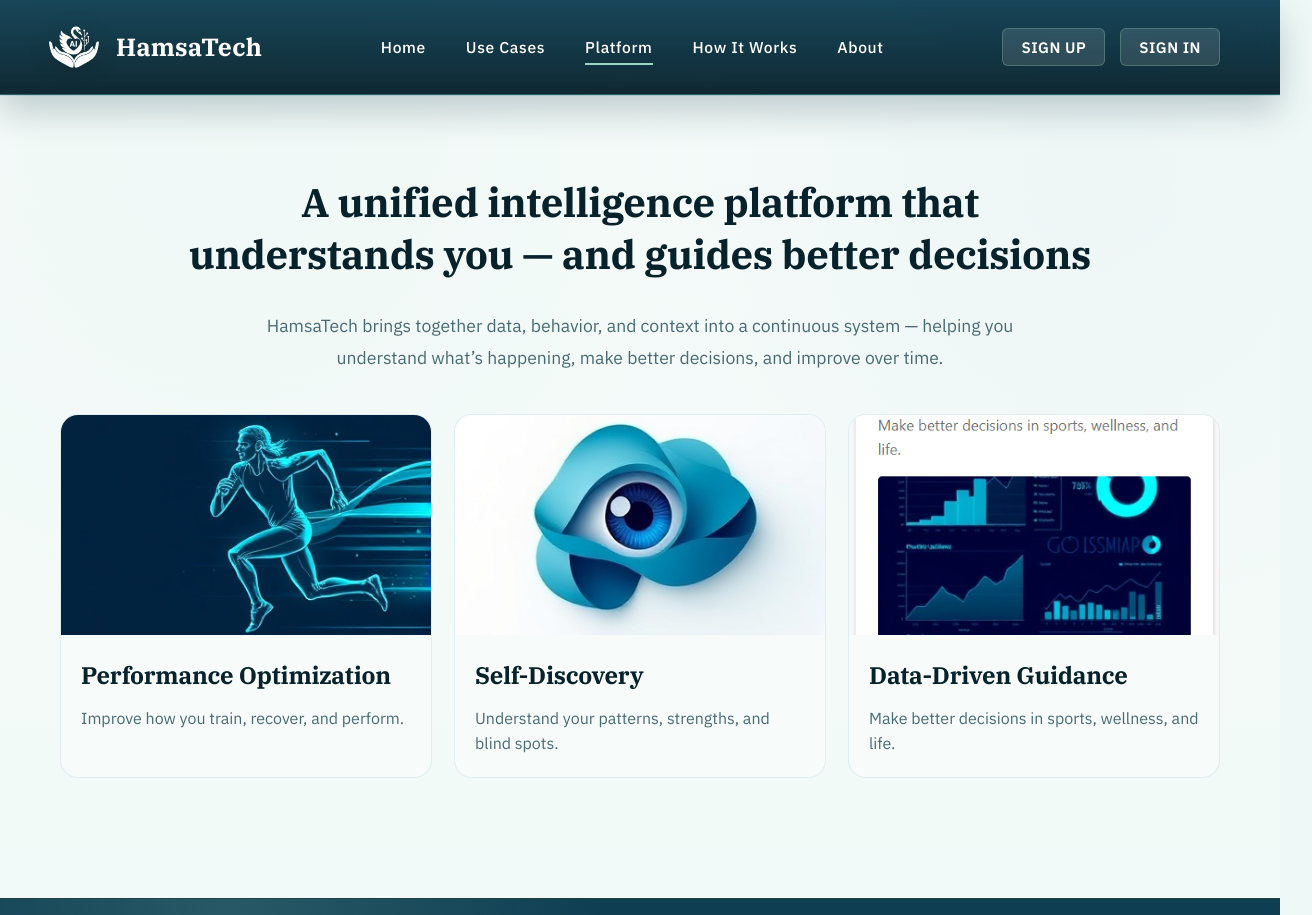
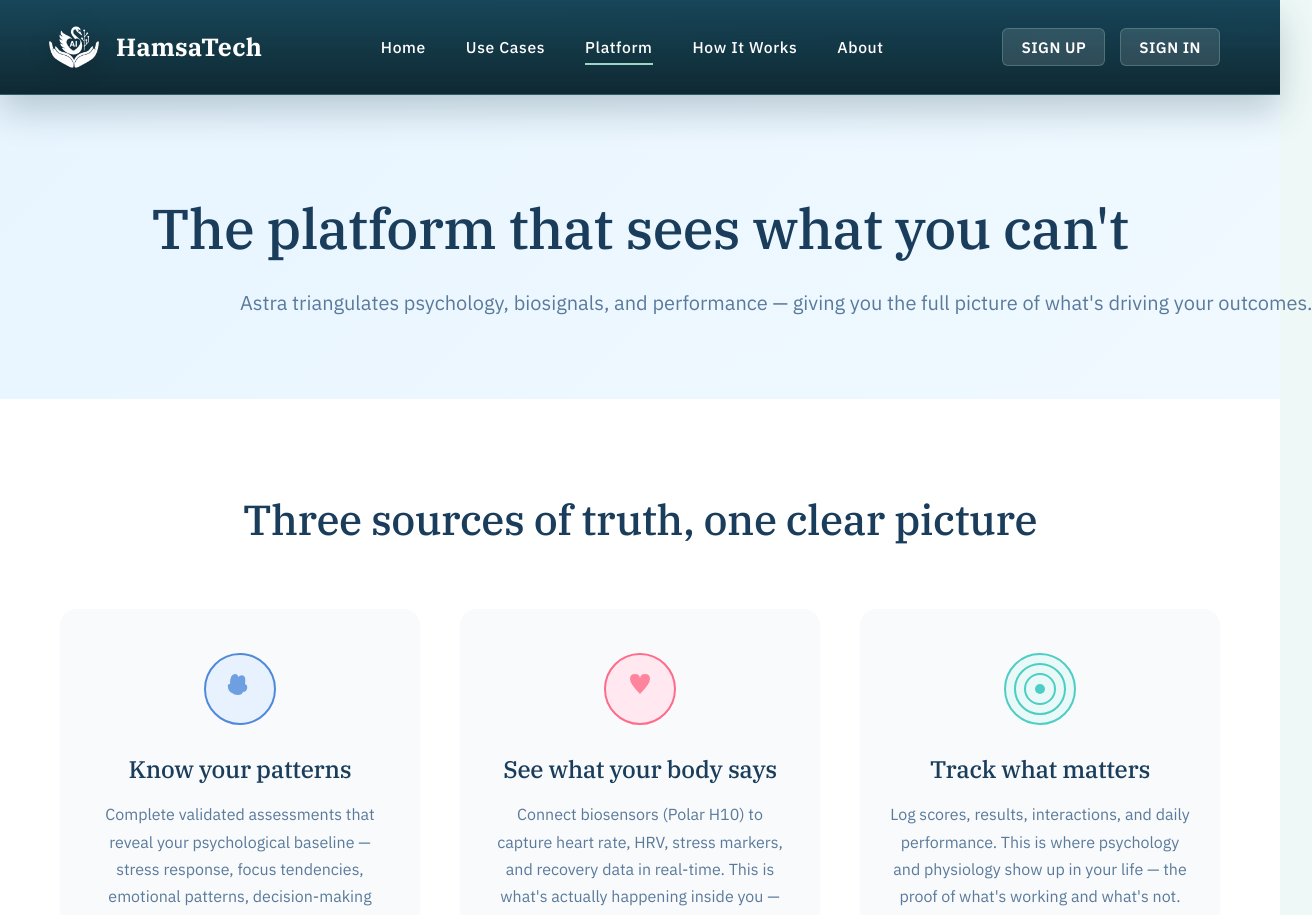
Before and after one commit to hamsatechai-netizen/hamsatech-website, a React (Vite) app: page /platform in a window 1280 px wide. Shown: the top 915 px of the page, 1312 px wide, since content can reach past the window. Built offline with nearby package versions, Linux system fonts and the light colour scheme; no server answers.

Commit message:
Enhance PlatformPage with additional content and layout
Refactor PlatformPage component to include new sections and styles.

```diff
--- a/src/components/PlatformPage.tsx
+++ b/src/components/PlatformPage.tsx
@@ -1,52 +1,154 @@
-import '../styles/About.css'
-import '../styles/FeatureCard.css'
-import image1 from '../images/image1.jpg'
-import image2 from '../images/image2.jpg'
-import image3 from '../images/image3.png'
+// src/pages/Platform.jsx
 
-const platformItems = [
-  {
-    id: 1,
-    title: 'Performance Optimization',
-    description: 'Improve how you train, recover, and perform.',
-    image: image1,
-  },
-  {
-    id: 2,
-    title: 'Self-Discovery',
-    description: 'Understand your patterns, strengths, and blind spots.',
-    image: image2,
-  },
-  {
-    id: 3,
-    title: 'Data-Driven Guidance',
-    description: 'Make better decisions in sports, wellness, and life.',
-    image: image3,
-  },
-]
+import '../styles/Platform.css'
 
 function PlatformPage() {
   return (
-    <section className="about-section">
-      <div className="container">
-        <h2 className="about-title">A unified intelligence platform that understands you — and guides better decisions</h2>
-        <p className="about-description">
-         HamsaTech brings together data, behavior, and context into a continuous system — helping you understand what’s happening,
-          make better decisions, and improve over time.
-        </p>
-        <div className="features-grid" style={{ marginTop: '40px' }}>
-          {platformItems.map((item) => (
-            <div key={item.id} className="feature-card" style={{ padding: '0', overflow: 'hidden' }}>
-              <img src={item.image} alt={item.title} style={{ width: '100%', height: '220px', objectFit: 'cover' }} />
-              <div style={{ padding: '20px' }}>
-                <h3 className="feature-title">{item.title}</h3>
-                <p className="feature-description">{item.description}</p>
+    <div className="platform-page">
+
+      {/* Hero Section */}
+      <section className="platform-hero">
+        <div className="container">
+          <h1>The platform that sees what you can't</h1>
+          <p className="hero-subtitle">
+            Astra triangulates psychology, biosignals, and performance — giving you the full picture of what's driving your outcomes.
+          </p>
+        </div>
+      </section>
+
+      {/* Triangulation Section */}
+      <section className="triangulation-section">
+        <div className="container">
+          <h2 className="section-title">Three sources of truth, one clear picture</h2>
+
+          <div className="triangulation-grid">
+
+            {/* Card 1: Psychology */}
+            <div className="tri-card">
+              <div className="tri-icon">
+                <svg width="80" height="80" viewBox="0 0 80 80">
+                  <circle cx="40" cy="40" r="35" fill="#E8F2FF" stroke="#4F89D8" strokeWidth="2"/>
+                  <path d="M 30 35 Q 30 25 35 25 Q 38 25 38 28 Q 41 25 44 27 Q 46 29 45 35 Q 48 36 47 40 Q 46 43 43 43 Q 42 46 38 46 Q 34 46 32 44 Q 28 42 28 38 Q 27 35 30 35 Z"
+                        fill="#4F89D8" opacity="0.8"/>
+                </svg>
               </div>
+              <h3>Know your patterns</h3>
+              <p>
+                Complete validated assessments that reveal your psychological baseline — stress response, focus tendencies, emotional patterns, decision-making style. This is who you are.
+              </p>
             </div>
-          ))}
+
+            {/* Card 2: Biosignals */}
+            <div className="tri-card">
+              <div className="tri-icon">
+                <svg width="80" height="80" viewBox="0 0 80 80">
+                  <circle cx="40" cy="40" r="35" fill="#FFE8F0" stroke="#FF6B8A" strokeWidth="2"/>
+                  <path d="M 40 30 Q 40 25 45 25 Q 50 25 50 30 Q 50 35 40 45 Q 30 35 30 30 Q 30 25 35 25 Q 40 25 40 30"
+                        fill="#FF6B8A" opacity="0.8"/>
+                </svg>
+              </div>
+              <h3>See what your body says</h3>
+              <p>
+                Connect biosensors (Polar H10) to capture heart rate, HRV, stress markers, and recovery data in real-time. This is what's actually happening inside you — not what you think is happening.
+              </p>
+            </div>
+
+            {/* Card 3: Performance */}
+            <div className="tri-card">
+              <div className="tri-icon">
+                <svg width="80" height="80" viewBox="0 0 80 80">
+                  <circle cx="40" cy="40" r="35" fill="#E8F9F7" stroke="#4ECDC4" strokeWidth="2"/>
+                  <circle cx="40" cy="40" r="25" fill="none" stroke="#4ECDC4" strokeWidth="2"/>
+                  <circle cx="40" cy="40" r="15" fill="none" stroke="#4ECDC4" strokeWidth="2"/>
+                  <circle cx="40" cy="40" r="5" fill="#4ECDC4"/>
+                </svg>
+              </div>
+              <h3>Track what matters</h3>
+              <p>
+                Log scores, results, interactions, and daily performance. This is where psychology and physiology show up in your life — the proof of what's working and what's not.
+              </p>
+            </div>
+
+          </div>
         </div>
-      </div>
-    </section>
+      </section>
+
+      {/* What You Get Section */}
+      <section className="features-section">
+        <div className="container">
+          <h2 className="section-title">From data to clarity</h2>
+
+          <div className="features-list">
+
+            <div className="feature-item">
+              <h3>Real-time insights</h3>
+              <p>
+                Astra doesn't just collect data — it connects the dots. See when mental stress spikes your heart rate before a bad shot. Understand why you perform better on certain days. Know when hidden fatigue is sabotaging results.
+              </p>
+            </div>
+
+            <div className="feature-item">
+              <h3>Personalized guidance</h3>
+              <p>
+                No generic tips. Astra learns your patterns and gives you specific next steps: breathing exercises when stress peaks, recovery protocols when HRV drops, mental resets when focus breaks.
+              </p>
+            </div>
+
+            <div className="feature-item">
+              <h3>Progress tracking</h3>
+              <p>
+                Watch your Power Card evolve. See trends over weeks and months. Understand what interventions actually work for you — not theory, but your own data proving what moves the needle.
+              </p>
+            </div>
+
+          </div>
+        </div>
+      </section>
+
+      {/* Trust Section */}
+      <section className="trust-section">
+        <div className="container">
+          <h2 className="section-title">Why athletes, parents, and professionals choose Astra</h2>
+
+          <div className="trust-grid">
+
+            <div className="trust-card">
+              <h3>Expert systems, not guesswork</h3>
+              <p>
+                Our scoring and insights use validated psychology frameworks and proven HRV science — not experimental AI making things up.
+              </p>
+            </div>
+
+            <div className="trust-card">
+              <h3>Your data, your control</h3>
+              <p>
+                All data stored securely. You own it. Delete anytime. We never sell or share your personal information.
+              </p>
+            </div>
+
+            <div className="trust-card">
+              <h3>Designed for real people</h3>
+              <p>
+                Child-friendly language for young athletes. Accessible explanations for parents. Professional depth for coaches and clinicians.
+              </p>
+            </div>
+
+          </div>
+        </div>
+      </section>
+
+      {/* CTA Section */}
+      <section className="platform-cta">
+        <div className="container">
+          <h2>Start with Astra Performance</h2>
+          <p>
+            Our first module focuses on shooting sports — athletes, coaches, and academies use Astra to understand what's blocking peak performance. More modules (relationships, parenting, wellness) coming soon.
+          </p>
+          <button className="cta-button">Get Early Access</button>
+        </div>
+      </section>
+
+    </div>
   )
 }
 
```
